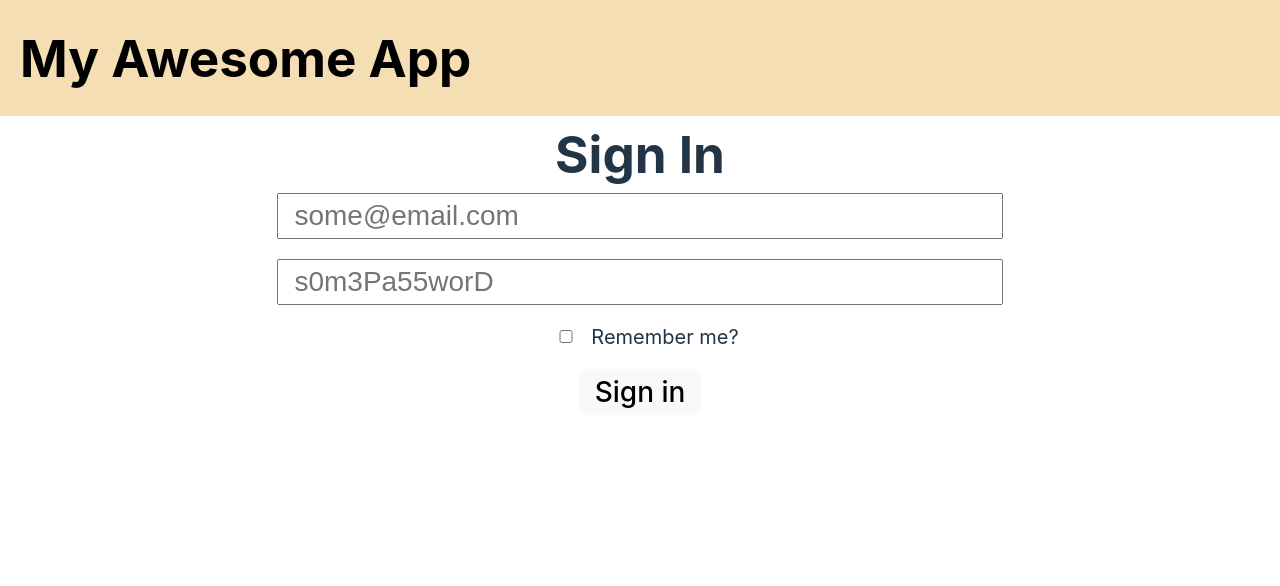
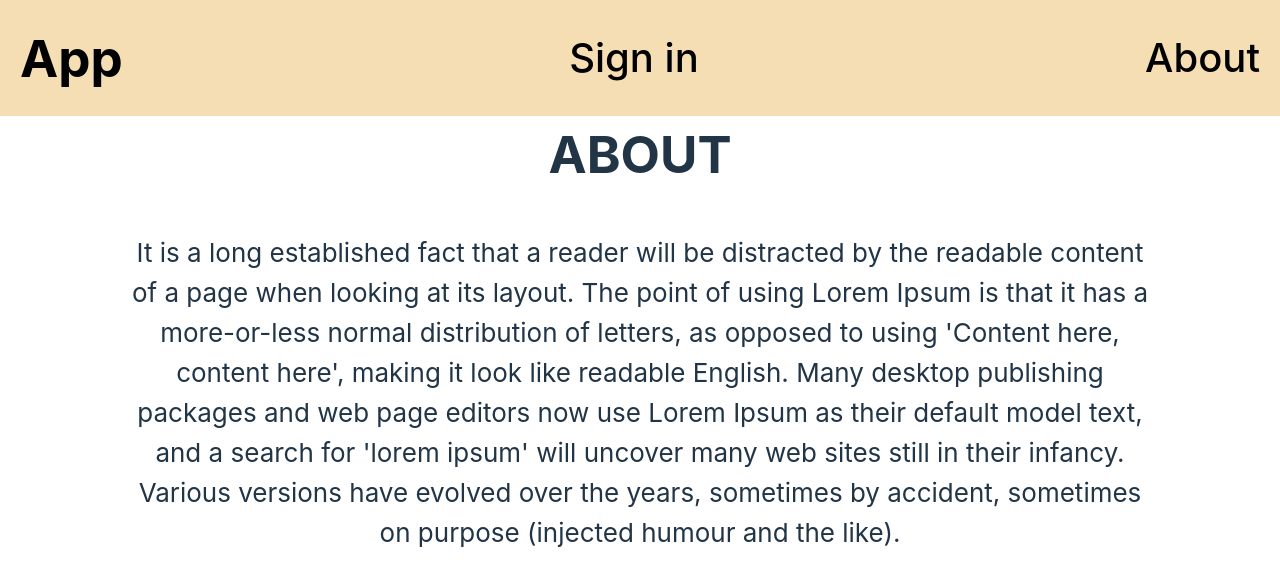
Before and after one commit to SvetozarStanev9951/FinalBossWip, a React (Vite) app: page /about in a window 1280 px wide. Shown: the top 586 px of the page. Built offline with nearby package versions, Linux system fonts and the light colour scheme.

Commit message:
added basic navigation

```diff
--- a/package.json
+++ b/package.json
@@ -11,7 +11,8 @@
   "dependencies": {
     "prop-types": "^15.8.1",
     "react": "^18.2.0",
-    "react-dom": "^18.2.0"
+    "react-dom": "^18.2.0",
+    "react-router-dom": "^6.8.0"
   },
   "devDependencies": {
     "@types/react": "^18.0.26",
--- a/src/App.jsx
+++ b/src/App.jsx
@@ -1,17 +1,28 @@
-import AppHeading from "./components/AppHeading/AppHeading";
+import { createBrowserRouter, RouterProvider } from "react-router-dom";
+
 import SignIn from "./pages/SignIn/SignIn";
+import Home from "./pages/Home/Home";
+import About from "./pages/About/About";
 
 import "./App.css";
 
+const router = createBrowserRouter([
+  {
+    path: "/",
+    element: <Home />,
+  },
+  {
+    path: "signIn",
+    element: <SignIn />,
+  },
+  {
+    path: "about",
+    element: <About />,
+  },
+]);
+
 function App() {
-  return (
-    <>
-      <AppHeading textColor="black" bgrColor="wheat">
-        My Awesome App
-      </AppHeading>
-      <SignIn />
-    </>
-  );
+  return <RouterProvider router={router} />;
 }
 
 export default App;
--- a/src/components/AppHeading/AppHeading.jsx
+++ b/src/components/AppHeading/AppHeading.jsx
@@ -1,3 +1,4 @@
+import { NavLink } from "react-router-dom";
 import PropTypes from "prop-types";
 
 const useStyles = ({ bgrColor, textColor }) => ({
@@ -7,6 +8,14 @@ const useStyles = ({ bgrColor, textColor }) => ({
     textAlign: "left",
     height: "fit-content",
     padding: "20px",
+    display: "flex",
+    flexDirection: "row",
+    justifyContent: "space-between",
+    alignItems: "center",
+  },
+  navLink: {
+    color: textColor,
+    fontSize: "40px",
   },
 });
 
@@ -15,7 +24,15 @@ function AppHeading({ bgrColor, textColor, children }) {
 
   return (
     <div style={styles.mainDiv}>
-      <h1>{children}</h1>
+      <NavLink to="/" style={{ color: textColor }}>
+        <h1>{children}</h1>
+      </NavLink>
+      <NavLink to="/signIn" style={styles.navLink}>
+        Sign in
+      </NavLink>
+      <NavLink to="/about" style={styles.navLink}>
+        About
+      </NavLink>
     </div>
   );
 }
--- /dev/null
+++ b/src/pages/About/About.jsx
@@ -0,0 +1,34 @@
+// import AppHeading from "../../components/AppHeading/AppHeading";
+import AppHeading from "../../components/AppHeading/AppHeading";
+
+const About = () => {
+  return (
+    <>
+      <AppHeading textColor="black" bgrColor="wheat">
+        App
+      </AppHeading>
+      <h1>ABOUT</h1>
+      <p
+        style={{
+          width: "80%",
+          maxWidth: "1080px",
+          fontSize: "26px",
+          lineHeight: "40px",
+          margin: "50px auto",
+        }}
+      >
+        It is a long established fact that a reader will be distracted by the
+        readable content of a page when looking at its layout. The point of
+        using Lorem Ipsum is that it has a more-or-less normal distribution of
+        letters, as opposed to using 'Content here, content here', making it
+        look like readable English. Many desktop publishing packages and web
+        page editors now use Lorem Ipsum as their default model text, and a
+        search for 'lorem ipsum' will uncover many web sites still in their
+        infancy. Various versions have evolved over the years, sometimes by
+        accident, sometimes on purpose (injected humour and the like).
+      </p>
+    </>
+  );
+};
+
+export default About;
--- /dev/null
+++ b/src/pages/Home/Home.jsx
@@ -0,0 +1,33 @@
+import AppHeading from "../../components/AppHeading/AppHeading";
+
+const Home = () => {
+  return (
+    <>
+      <AppHeading textColor="black" bgrColor="wheat">
+        App
+      </AppHeading>
+      <h1>HOME</h1>
+      <p
+        style={{
+          width: "80%",
+          maxWidth: "1080px",
+          fontSize: "26px",
+          lineHeight: "40px",
+          margin: "50px auto",
+        }}
+      >
+        Lorem Ipsum is simply dummy text of the printing and typesetting
+        industry. Lorem Ipsum has been the industry's standard dummy text ever
+        since the 1500s, when an unknown printer took a galley of type and
+        scrambled it to make a type specimen book. It has survived not only five
+        centuries, but also the leap into electronic typesetting, remaining
+        essentially unchanged. It was popularised in the 1960s with the release
+        of Letraset sheets containing Lorem Ipsum passages, and more recently
+        with desktop publishing software like Aldus PageMaker including versions
+        of Lorem Ipsum.
+      </p>
+    </>
+  );
+};
+
+export default Home;
--- a/src/pages/SignIn/SignIn.jsx
+++ b/src/pages/SignIn/SignIn.jsx
@@ -1,4 +1,5 @@
 import { useRef } from "react";
+import AppHeading from "../../components/AppHeading/AppHeading";
 
 const useStyles = () => ({
   container: {
@@ -42,6 +43,10 @@ function SignIn() {
   };
 
   return (
+    <>
+      <AppHeading textColor="black" bgrColor="wheat">
+        App
+      </AppHeading>
       <div style={styles.container}>
         <h1>Sign In</h1>
         <input
@@ -71,6 +76,7 @@ function SignIn() {
           Sign in
         </button>
       </div>
+    </>
   );
 }
 
```
Also changed, not shown: 1 other file (tests, documents, lock files or other folders). Lines whose indentation alone changed are shown as unchanged.
